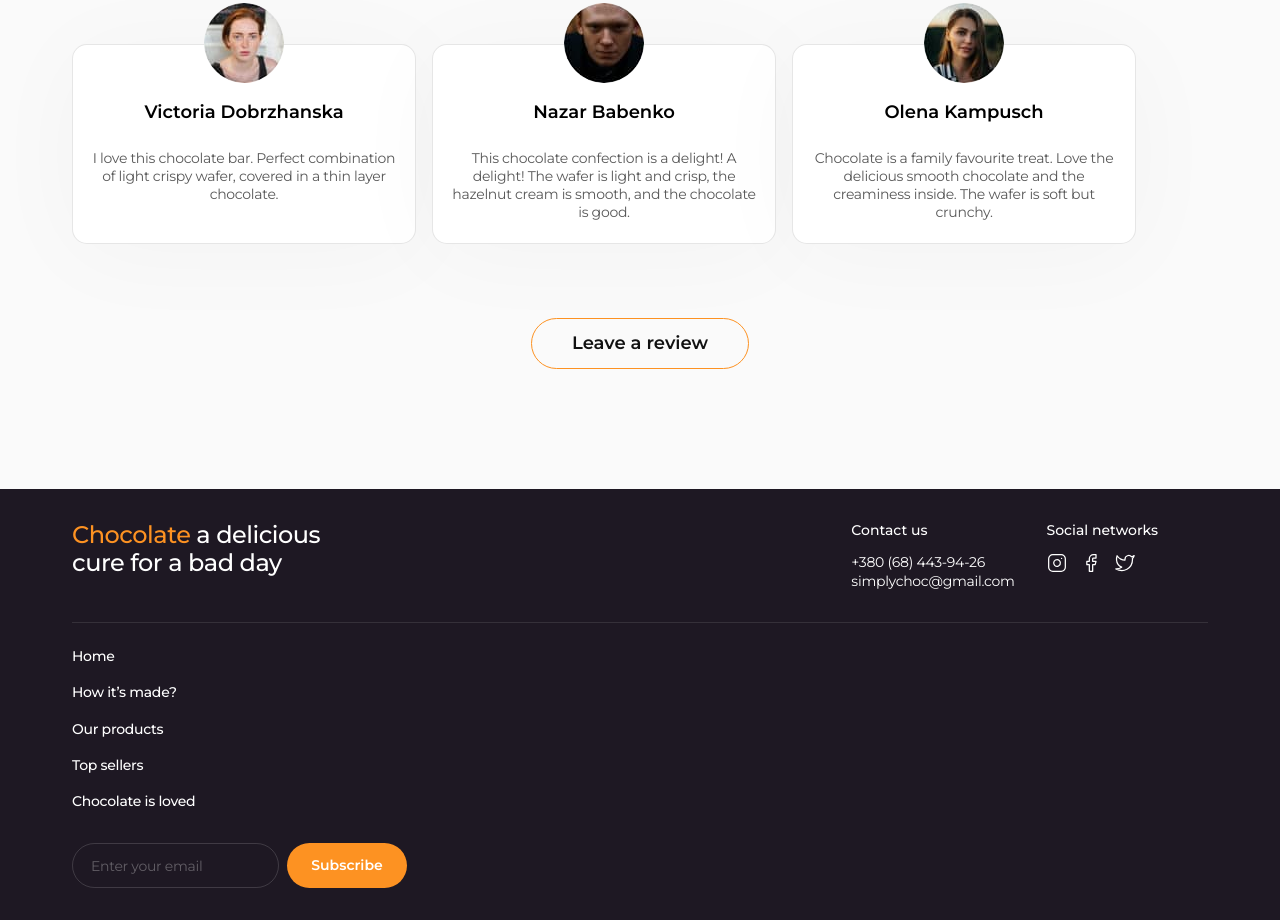
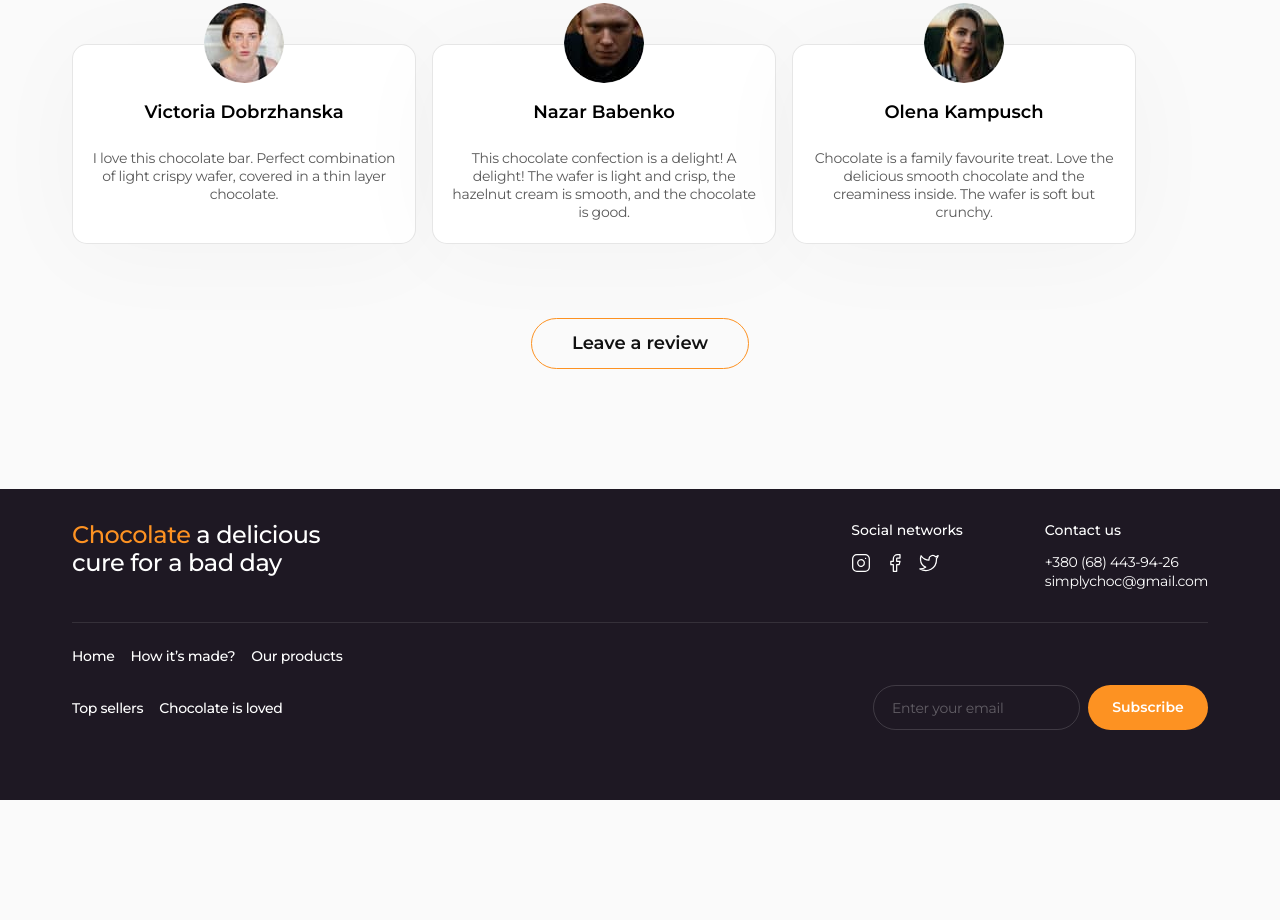
Before and after one commit to Krystyna1307/test-HTML-CSS, a plain HTML site: page index.html in a window 1280 px wide. Shown: the part 4756-5676 px from the top of the page. After the commit the page ends 5556 px from the top, so only its background shows below. Drawn offline with nearby package versions, Linux system fonts and the light colour scheme.

Commit message:
footer tab

```diff
--- a/css/styles.css
+++ b/css/styles.css
@@ -1380,6 +1380,27 @@ img {
   .reviews-item:last-child {
     margin-bottom: 50px;
   }
+
+  .footer-contacts {
+    order: 2;
+  }
+
+  .footer-soc {
+    order: 1;
+  }
+
+  .footer-menu-list {
+    display: flex;
+    gap: 16px;
+    flex-wrap: wrap;
+    width: 304px;
+  }
+
+  .footer-bottom {
+    display: flex;
+    justify-content: space-between;
+    align-items: center;
+  }
 }
 
 /* -----------------1200px---------------- */
```
